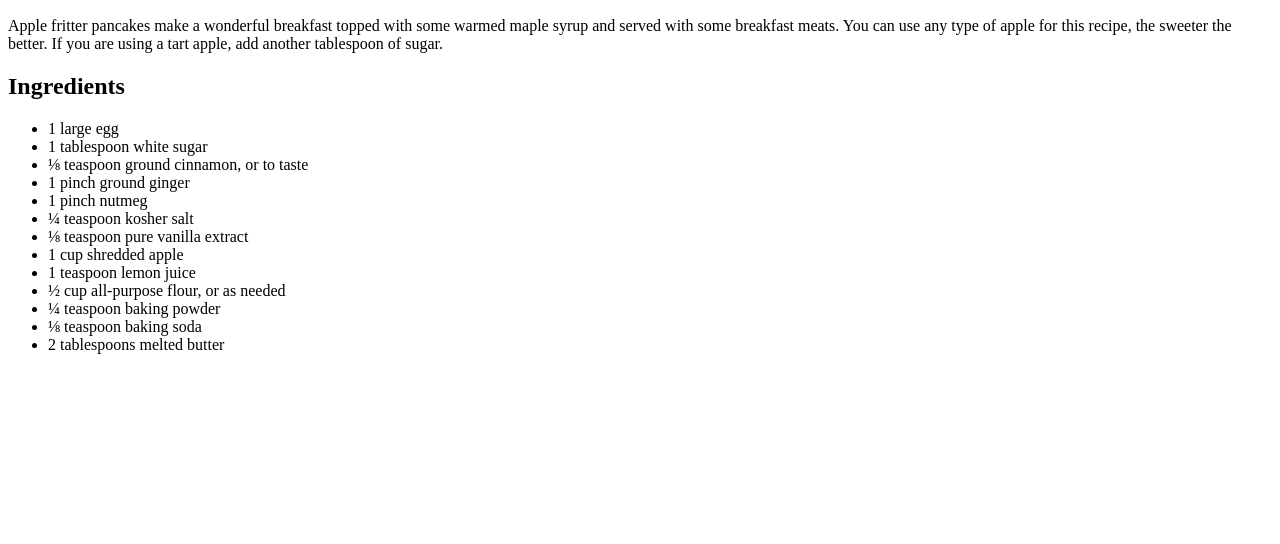
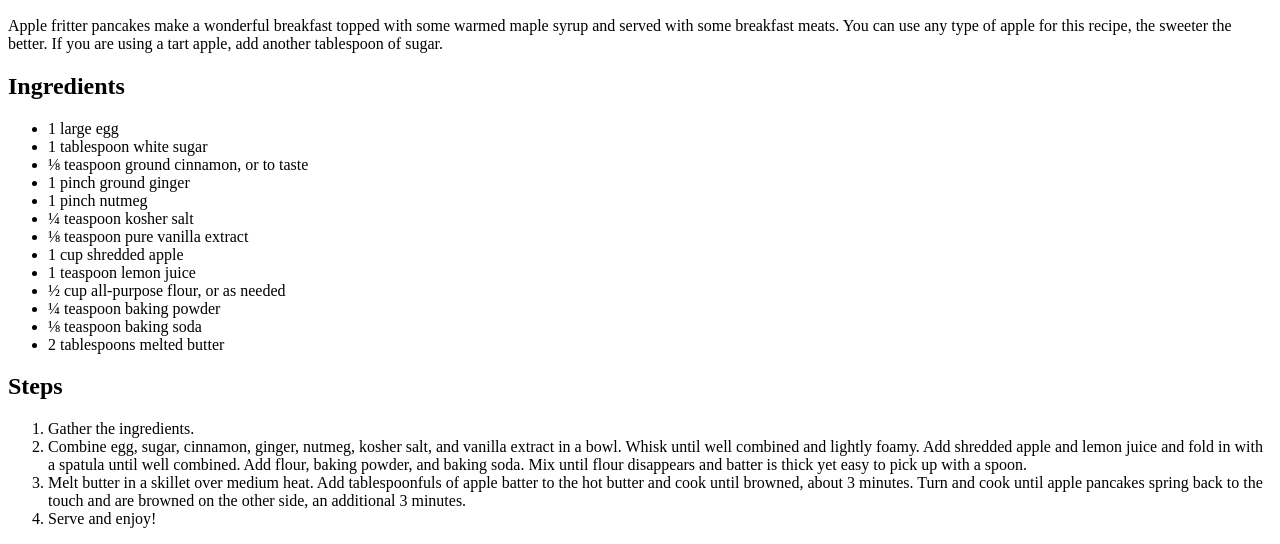
Before and after one commit to amadonavarretejr/odin-recipes, a plain HTML site: page recipes/apple-fritter-pancakes.html in a window 1280 px wide. Shown: the part 584-1128 px from the top of the page. Before the commit the page ends 954 px from the top, so only its background shows below. Drawn offline with Linux system fonts and the light colour scheme.

Commit message:
Add steps section to apple-fritter-pancakes.html

```diff
--- a/recipes/apple-fritter-pancakes.html
+++ b/recipes/apple-fritter-pancakes.html
@@ -26,5 +26,12 @@
             <li>&frac18; teaspoon baking soda</li>
             <li>2 tablespoons melted butter</li>
         </ul>
+        <h2>Steps</h2>
+        <ol>
+            <li>Gather the ingredients.</li>
+            <li>Combine egg, sugar, cinnamon, ginger, nutmeg, kosher salt, and vanilla extract in a bowl. Whisk until well combined and lightly foamy. Add shredded apple and lemon juice and fold in with a spatula until well combined. Add flour, baking powder, and baking soda. Mix until flour disappears and batter is thick yet easy to pick up with a spoon.</li>
+            <li>Melt butter in a skillet over medium heat. Add tablespoonfuls of apple batter to the hot butter and cook until browned, about 3 minutes. Turn and cook until apple pancakes spring back to the touch and are browned on the other side, an additional 3 minutes.</li>
+            <li>Serve and enjoy!</li>
+        </ol>
     </body>
 </html>
```
